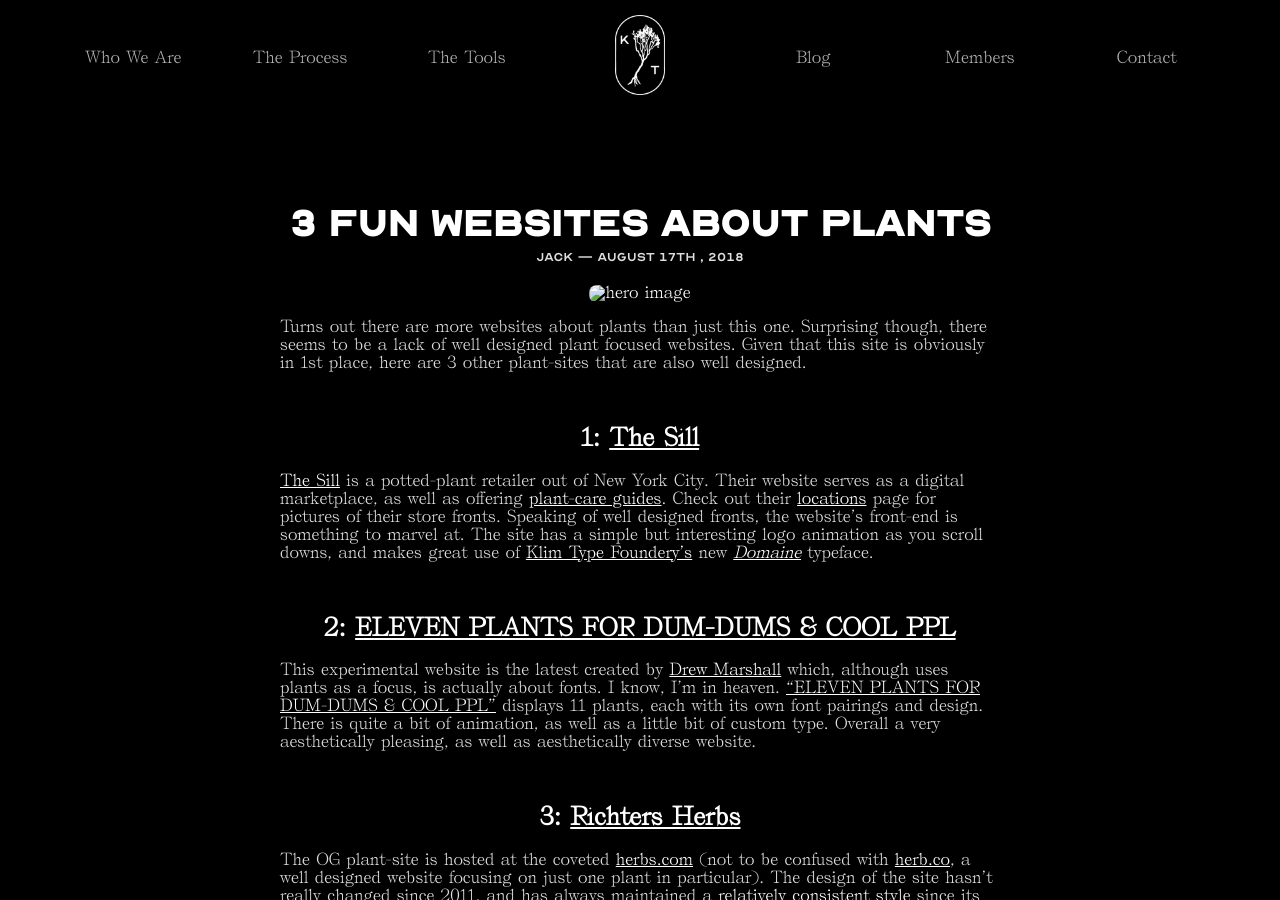
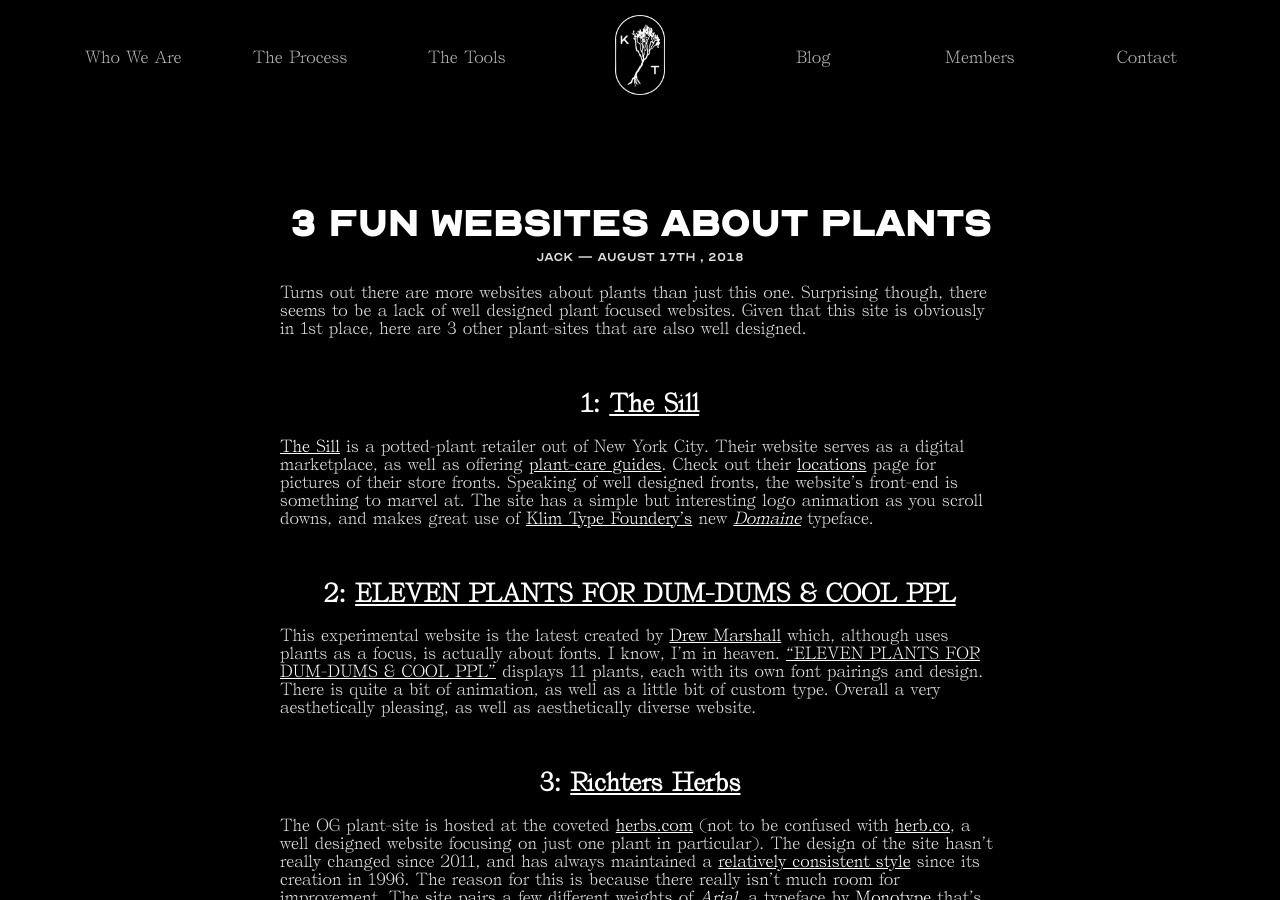
Before and after one commit to qjack001/Knowledge-Tree-Consulting, a Jekyll site: the page built from _posts/2018-8-17-cool-websites.md, in a window 1280 px wide and 900 px high. Built offline with Jekyll 4.4.1, drawn with Linux system fonts in a browser that asks for light colours.

Commit message:
remove unnessasary image

```diff
--- a/_layouts/blog.html
+++ b/_layouts/blog.html
@@ -13,7 +13,9 @@
         {% when '3' or '23' %}{{ d }}rd
         {% else %}{{ d }}th
     {% endcase %}, {{ page.date | date: "%Y" }}</p>
-    <img class="blog-image" alt="hero image" src="{{ site.baseurl }}{{ page.image }}">
+    {% if page.image %}
+        <img class="blog-image" alt="hero image" src="{{ site.baseurl }}{{ page.image }}">
+    {% endif %}
 
     <div class="entry">
         {{ content }}
```
